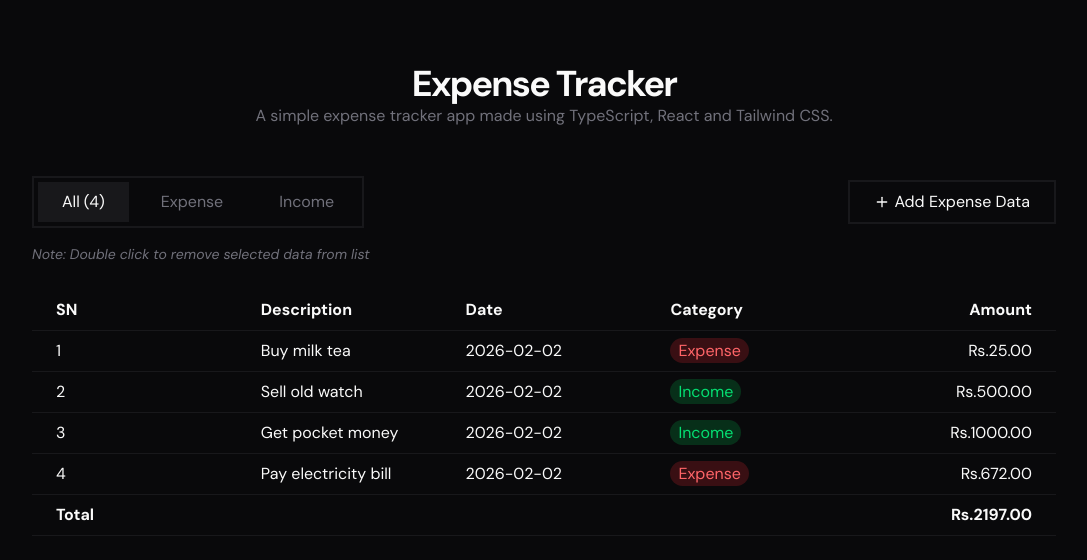
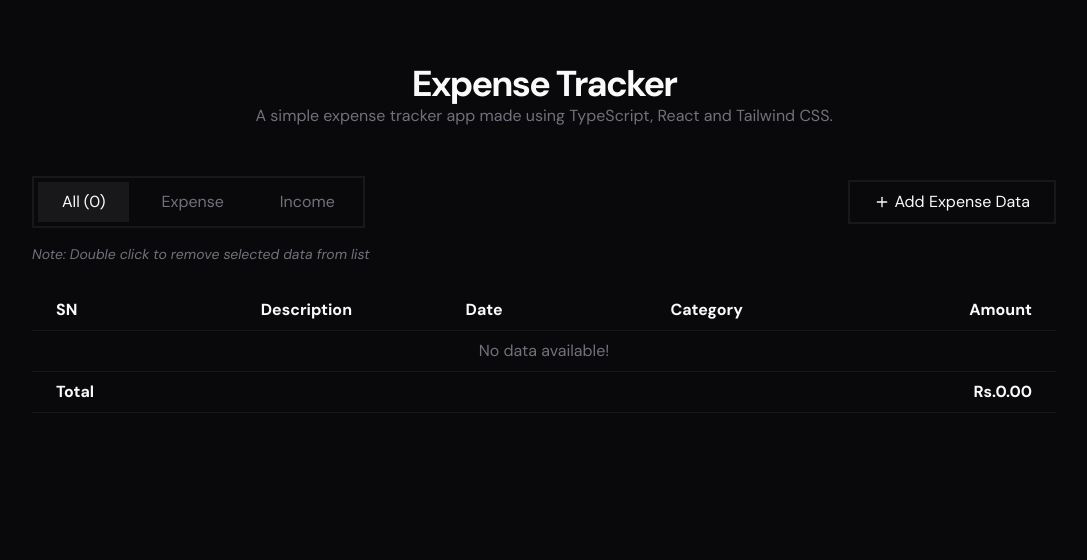
Before and after one commit to Ashmin-Bhujel/react-expense-tracker, a React (Vite) app: page / in a window 1280 px wide. Shown: the top 560 px of the page, without its empty margins (96-1183 px from the left). Built offline with nearby package versions, Linux system fonts and the light colour scheme.

Commit message:
feat: sync with localstorage for data persistence

```diff
--- a/src/components/add-data-dialog.tsx
+++ b/src/components/add-data-dialog.tsx
@@ -1,6 +1,6 @@
 import { useState } from "react";
 import { X } from "lucide-react";
-import type { Transaction } from "../data";
+import type { Transaction } from "../types";
 import Button from "./button";
 
 type AddDataDialogProps = {
--- a/src/components/expense-tracker.tsx
+++ b/src/components/expense-tracker.tsx
@@ -1,8 +1,6 @@
-import { useState } from "react";
+import { useCallback, useEffect, useState } from "react";
 import { Plus } from "lucide-react";
-import type { Transaction } from "../data";
-import type { FilterOption } from "./filter";
-import initialTransactions from "../data";
+import type { FilterOption, Transaction } from "../types";
 import AddDataDialog from "./add-data-dialog";
 import Filter from "./filter";
 import Button from "./button";
@@ -10,8 +8,9 @@ import Table from "./table";
 
 export default function ExpenseTracker() {
   // States
-  const [transactions, setTransactions] =
-    useState<Transaction[]>(initialTransactions);
+  const [transactions, setTransactions] = useState<Transaction[]>(
+    getTransactionsFromLocalStorage() ?? [],
+  );
   const [showAddDataDialog, setShowAddDataDialog] = useState(false);
   const [filterOption, setFilterOption] = useState<FilterOption>("all");
 
@@ -50,6 +49,33 @@ export default function ExpenseTracker() {
     );
     setTransactions(newTransactions);
   }
+
+  // Normal functions
+  function getTransactionsFromLocalStorage() {
+    try {
+      const response = localStorage.getItem("transactions");
+
+      if (response) {
+        const transactions: Transaction[] = JSON.parse(response);
+        return transactions;
+      }
+    } catch (error) {
+      if (error instanceof Error) {
+        console.log(
+          "Failed to get transactions from local storage:",
+          error.message,
+        );
+      }
+    }
+  }
+
+  // Callbacks and effects
+  const syncTransactionsToLocalStorage = useCallback(() => {
+    localStorage.setItem("transactions", JSON.stringify(transactions));
+  }, [transactions]);
+  useEffect(() => {
+    syncTransactionsToLocalStorage();
+  }, [transactions, syncTransactionsToLocalStorage]);
 
   return (
     <section className="container mx-auto my-12 px-4">
--- a/src/components/filter-tab.tsx
+++ b/src/components/filter-tab.tsx
@@ -1,4 +1,4 @@
-import type { FilterOption } from "./filter";
+import type { FilterOption } from "../types";
 import { cn } from "../utils";
 
 type FilterTabProps = {
--- a/src/components/filter.tsx
+++ b/src/components/filter.tsx
@@ -1,7 +1,5 @@
-import type { Category } from "../data";
+import type { FilterOption } from "../types";
 import FilterTab from "./filter-tab";
-
-export type FilterOption = "all" | Category;
 
 type FilterProps = {
   filterOption: FilterOption;
--- a/src/components/table-body-row.tsx
+++ b/src/components/table-body-row.tsx
@@ -1,4 +1,4 @@
-import type { Transaction } from "../data";
+import type { Transaction } from "../types";
 import { cn } from "../utils";
 
 type TableBodyRowProps = {
--- a/src/components/table-body.tsx
+++ b/src/components/table-body.tsx
@@ -1,4 +1,4 @@
-import type { Transaction } from "../data";
+import type { Transaction } from "../types";
 import TableBodyRow from "./table-body-row";
 
 type TableBodyProps = {
--- a/src/components/table.tsx
+++ b/src/components/table.tsx
@@ -1,4 +1,4 @@
-import type { Transaction } from "../data";
+import type { Transaction } from "../types";
 import TableHead from "./table-head";
 import TableBody from "./table-body";
 import TableFoot from "./table-foot";
--- a/src/data/index.ts
+++ /dev/null
@@ -1,42 +0,0 @@
-export type Category = "expense" | "income";
-
-export type Transaction = {
-  id: ReturnType<Crypto["randomUUID"]>;
-  description: string;
-  date: string;
-  category: Category;
-  amount: number;
-};
-
-const initialTransactions: Transaction[] = [
-  {
-    id: crypto.randomUUID(),
-    description: "Buy milk tea",
-    date: "2026-02-02",
-    category: "expense",
-    amount: 25,
-  },
-  {
-    id: crypto.randomUUID(),
-    description: "Sell old watch",
-    date: "2026-02-02",
-    category: "income",
-    amount: 500,
-  },
-  {
-    id: crypto.randomUUID(),
-    description: "Get pocket money",
-    date: "2026-02-02",
-    category: "income",
-    amount: 1000,
-  },
-  {
-    id: crypto.randomUUID(),
-    description: "Pay electricity bill",
-    date: "2026-02-02",
-    category: "expense",
-    amount: 672,
-  },
-];
-
-export default initialTransactions;
--- /dev/null
+++ b/src/types/index.ts
@@ -0,0 +1,11 @@
+export type Category = "expense" | "income";
+
+export type FilterOption = "all" | Category;
+
+export type Transaction = {
+  id: ReturnType<Crypto["randomUUID"]>;
+  description: string;
+  date: string;
+  category: Category;
+  amount: number;
+};
```
